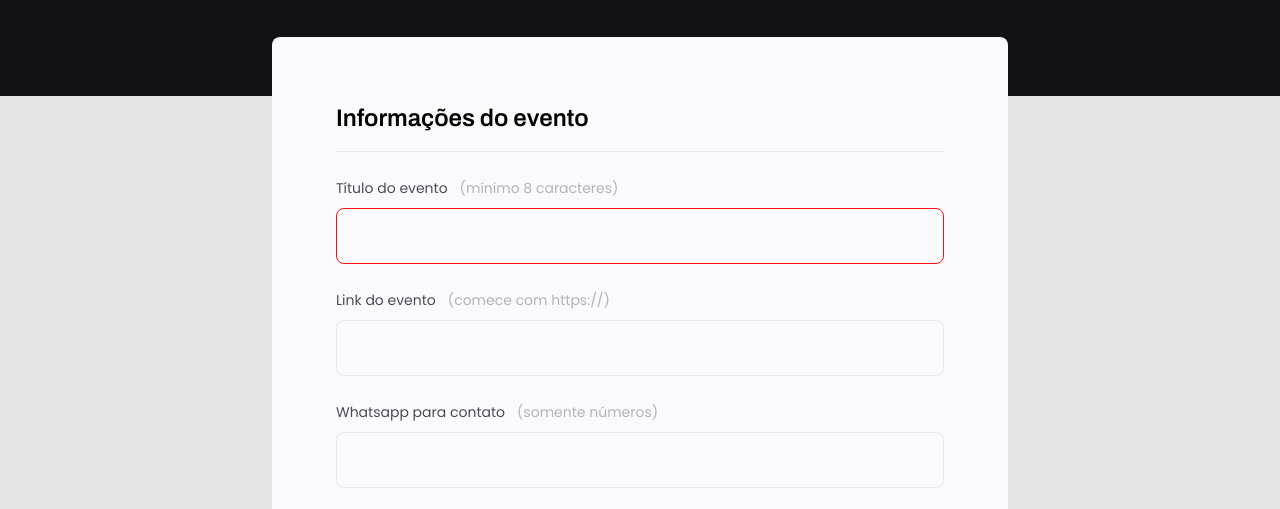
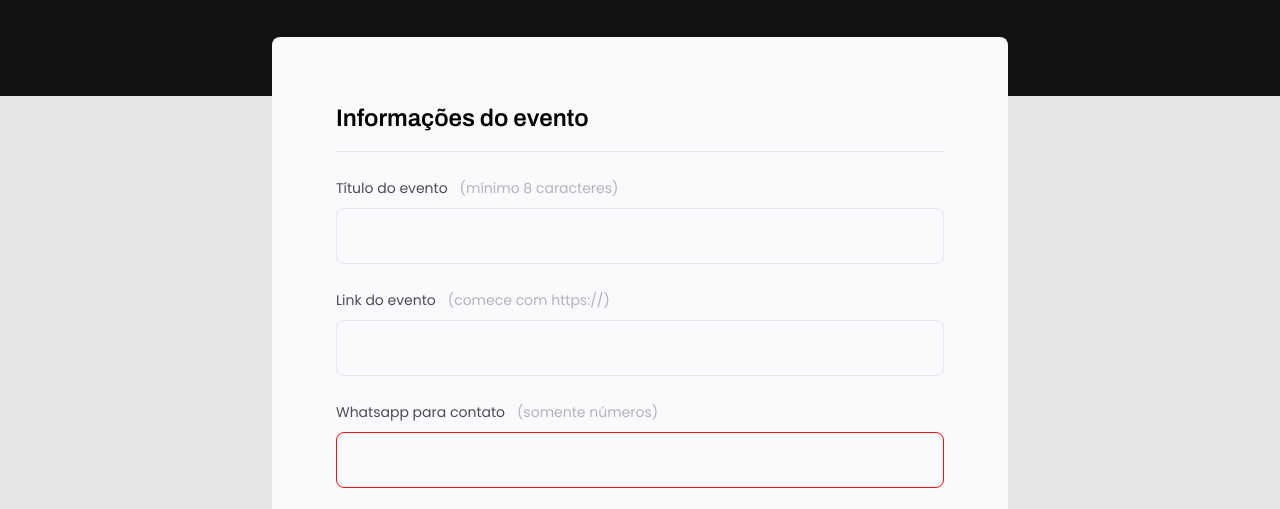
Before and after one commit to matheusvaz-tech/forms, a plain HTML site: page index.html in a window 1280 px wide. Shown: the part 272-781 px from the top of the page. Drawn offline with Linux system fonts and the light colour scheme.

Commit message:
HTML and README updates

```diff
--- a/index.html
+++ b/index.html
@@ -23,7 +23,7 @@
               <label for="event-title"
                 >Título do evento<span>(mínimo 8 caracteres)</span></label
               >
-              <input type="text" id="event-title" required minlength="8"/>
+              <input type="text" id="event-title" minlength="8"/>
             </div>
 
             <div class="input-wrapper">
@@ -37,7 +37,7 @@
               <label for="event-whatsapp"
                 >Whatsapp para contato<span>(somente números)</span></label
               >
-              <input type="number" id="event-whatsapp" />
+              <input type="number" id="event-whatsapp" required/>
             </div>
 
             <div class="input-wrapper">
```
Also changed, not shown: 1 other file.
